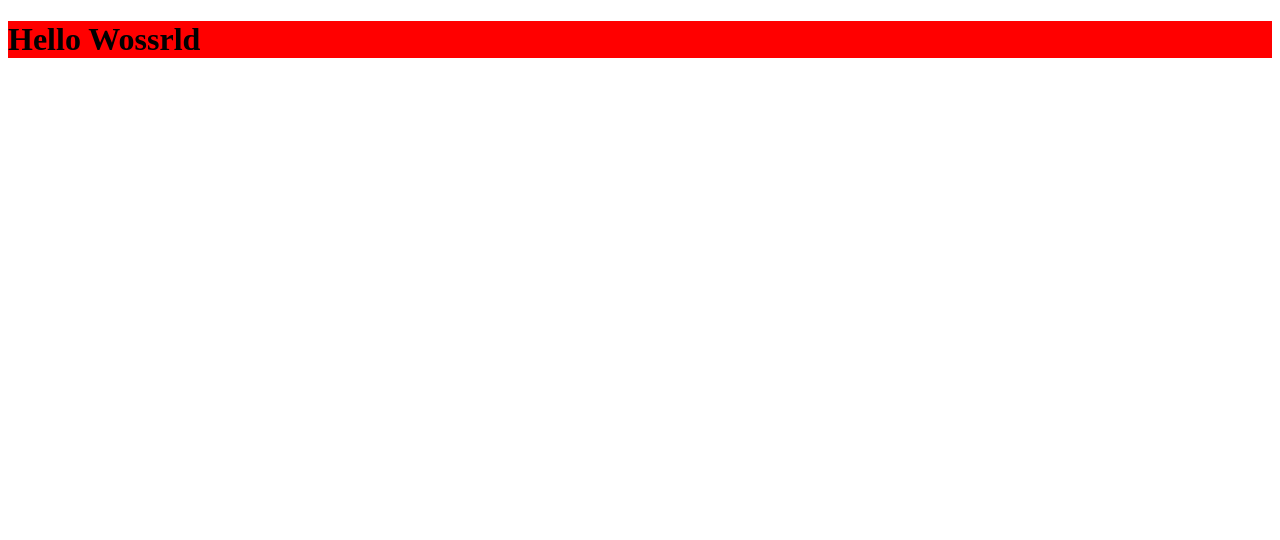
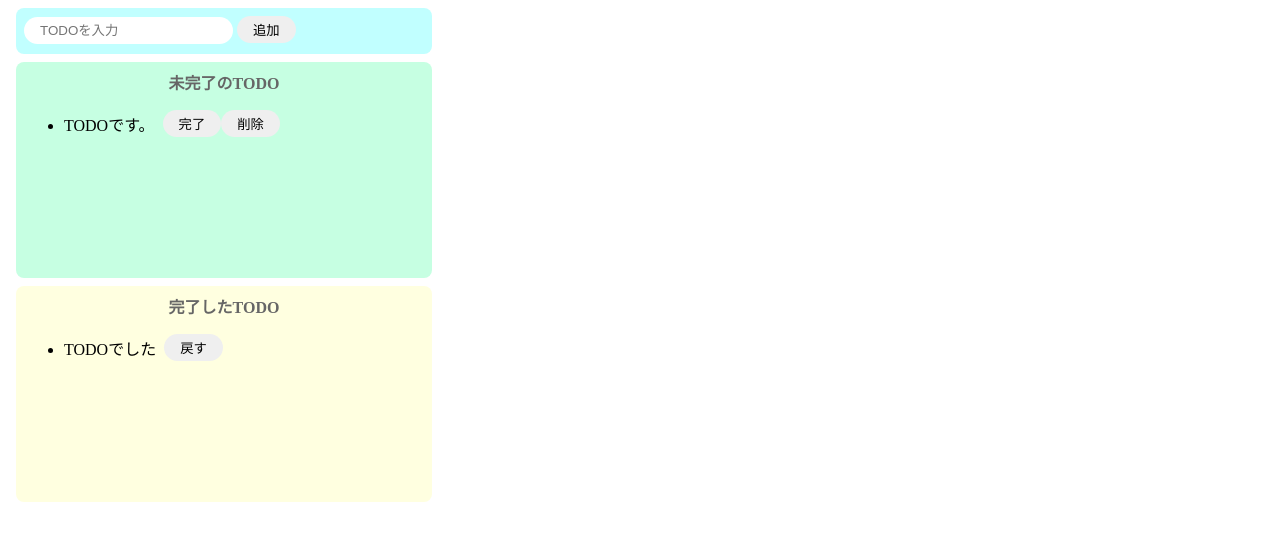
Before and after one commit to tks-sugita/react_first, a website built with webpack: page public/index.html in a window 1280 px wide. Built offline with nearby package versions, Linux system fonts and the light colour scheme.

Commit message:
セクション5素のJavascriptだけでTodoアプリを作成してみよう

```diff
--- a/public/index.html
+++ b/public/index.html
@@ -8,8 +8,29 @@
     <link rel="stylesheet" href="style.css" />
   </head>
   <body>
-    <div id="app"></div>
-    <h1 id="title"></h1>
+    <div class="input-area">
+      <input id="add-text" placeholder="TODOを入力" />
+      <button id="add-button">追加</button>
+    </div>
+    <div class="incomplete-area">
+      <p class="title">未完了のTODO</p>
+      <ul id="incomplete-list">
+        <div class="list-row">
+          <li>TODOです。</li>
+          <button>完了</button>
+          <button>削除</button>
+        </div>
+      </ul>
+    </div>
+    <div class="complete-area">
+      <p class="title">完了したTODO</p>
+      <ul id="complete-list">
+        <div class="list-row">
+          <li>TODOでした</li>
+          <button>戻す</button>
+        </div>
+      </ul>
+    </div>
     <script src="/public/js/bundle.js"></script>
   </body>
 </html>
--- a/public/style.css
+++ b/public/style.css
@@ -1,3 +1,62 @@
-#title {
-  background-color: red;
+input {
+  border-radius: 16px;
+  border: none;
+  padding: 6px 16px;
+  outline: none;
 }
+
+button {
+  border-radius: 16px;
+  border: none;
+  padding: 4px 16px;
+}
+
+button:hover {
+  background-color: #ff7fff;
+  color: #fff;
+  cursor: pointer;
+}
+
+li {
+  margin-right: 8px;
+}
+
+.input-area {
+  background-color: #c1ffff;
+  width: 400px;
+  height: 30px;
+  padding: 8px;
+  margin: 8px;
+  border-radius: 8px;
+}
+
+.incomplete-area {
+  background-color: #c6ffe2;
+  width: 400px;
+  min-height: 200px;
+  padding: 8px;
+  margin: 8px;
+  border-radius: 8px;
+}
+
+.complete-area {
+  background-color: #ffffe0;
+  width: 400px;
+  min-height: 200px;
+  padding: 8px;
+  margin: 8px;
+  border-radius: 8px;
+}
+
+.title {
+  text-align: center;
+  margin-top: 0;
+  font-weight: bold;
+  color: #666;
+}
+
+.list-row {
+  display: flex;
+  align-items: center;
+  padding-bottom: 4px;
+}
--- a/src/index.js
+++ b/src/index.js
@@ -1,3 +1,75 @@
-console.log("hello");
+const onClickAdd = () => {
+  //テキストボックスの値を取得,初期化する
+  const inputText = document.getElementById("add-text").value;
+  document.getElementById("add-text").value = "";
 
-document.getElementById("title").textContent = "Hello Wossrld";
+  createIncompleteList(inputText);
+};
+
+document.getElementById("add-button").addEventListener("click", () => onClickAdd());
+
+//未完了リストから指定の要素を削除
+const deleteFromIncompleteList = (target) => {
+  document.getElementById("incomplete-list").removeChild(target);
+};
+
+const createIncompleteList = (text) => {
+  //div生成
+  const div = document.createElement("div");
+  div.className = "list-row";
+
+  //li生成
+  const li = document.createElement("li");
+  li.innerText = text;
+
+  //button(完了)
+  const completeButton = document.createElement("button");
+  completeButton.innerText = "完了";
+  completeButton.addEventListener("click", () => {
+    deleteFromIncompleteList(completeButton.parentNode);
+    //完了リストに追加する要素
+    const addTarget = completeButton.parentNode;
+    //Todo内容テキスト取得
+    const text = addTarget.firstElementChild.innerText;
+    //addTarget初期化
+    addTarget.textContent = null;
+
+    //li生成
+    const li = document.createElement("li");
+    li.innerText = text;
+
+    //button生成
+    const backButton = document.createElement("button");
+    backButton.innerText = "戻す";
+    backButton.addEventListener("click", () => {
+      const deleteTarget = backButton.parentNode;
+      document.getElementById("complete-list").removeChild(deleteTarget);
+
+      //テキストの取得
+      const text = backButton.parentElement.firstElementChild.innerText;
+      createIncompleteList(text);
+    });
+
+    //addTargetの子要素に
+    addTarget.appendChild(li);
+    addTarget.appendChild(backButton);
+
+    //生成したdivタグをComplete-list配下に
+    document.getElementById("complete-list").appendChild(addTarget);
+  });
+
+  //button(削除)
+  const deleteButton = document.createElement("button");
+  deleteButton.innerText = "削除";
+  deleteButton.addEventListener("click", () => {
+    deleteFromIncompleteList(deleteButton.parentNode);
+  });
+
+  //divタグの子要素に各要素を設定
+  div.appendChild(li);
+  div.appendChild(completeButton);
+  div.appendChild(deleteButton);
+
+  //未完了リストに追加
+  document.getElementById("incomplete-list").appendChild(div);
+};
```
